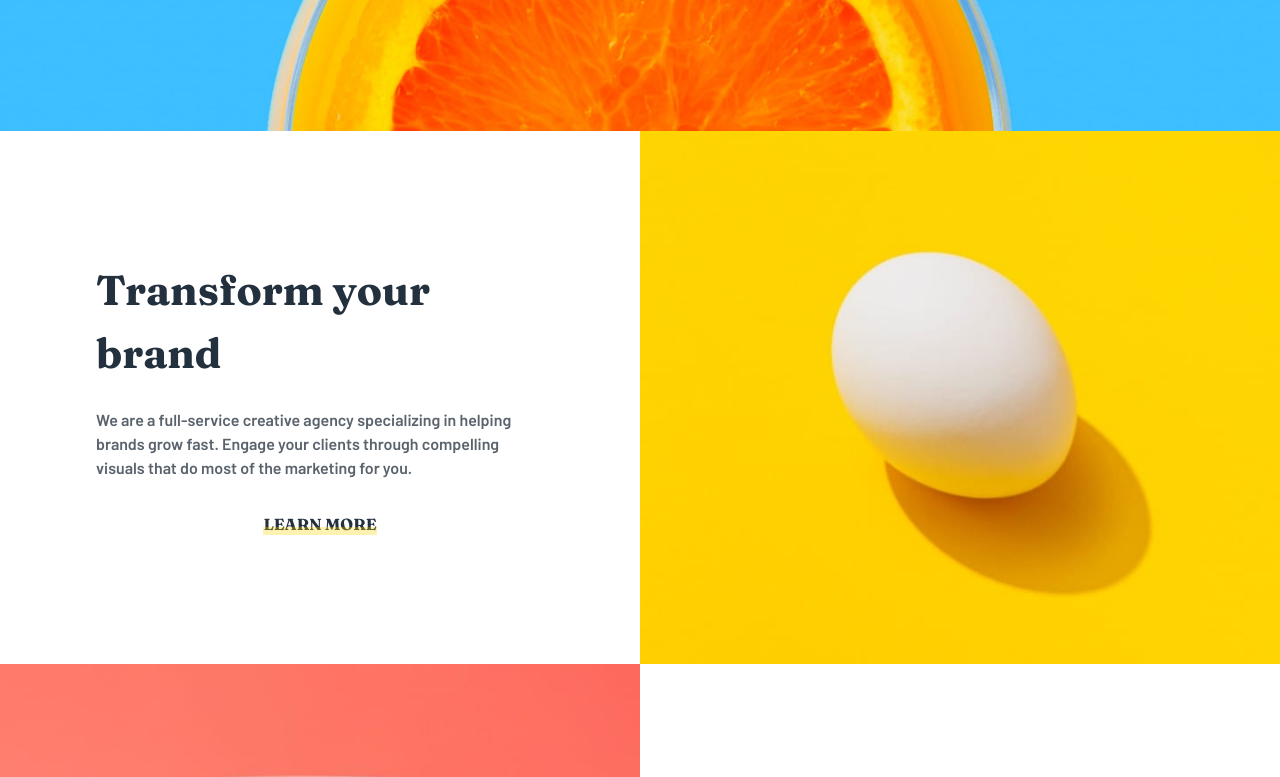
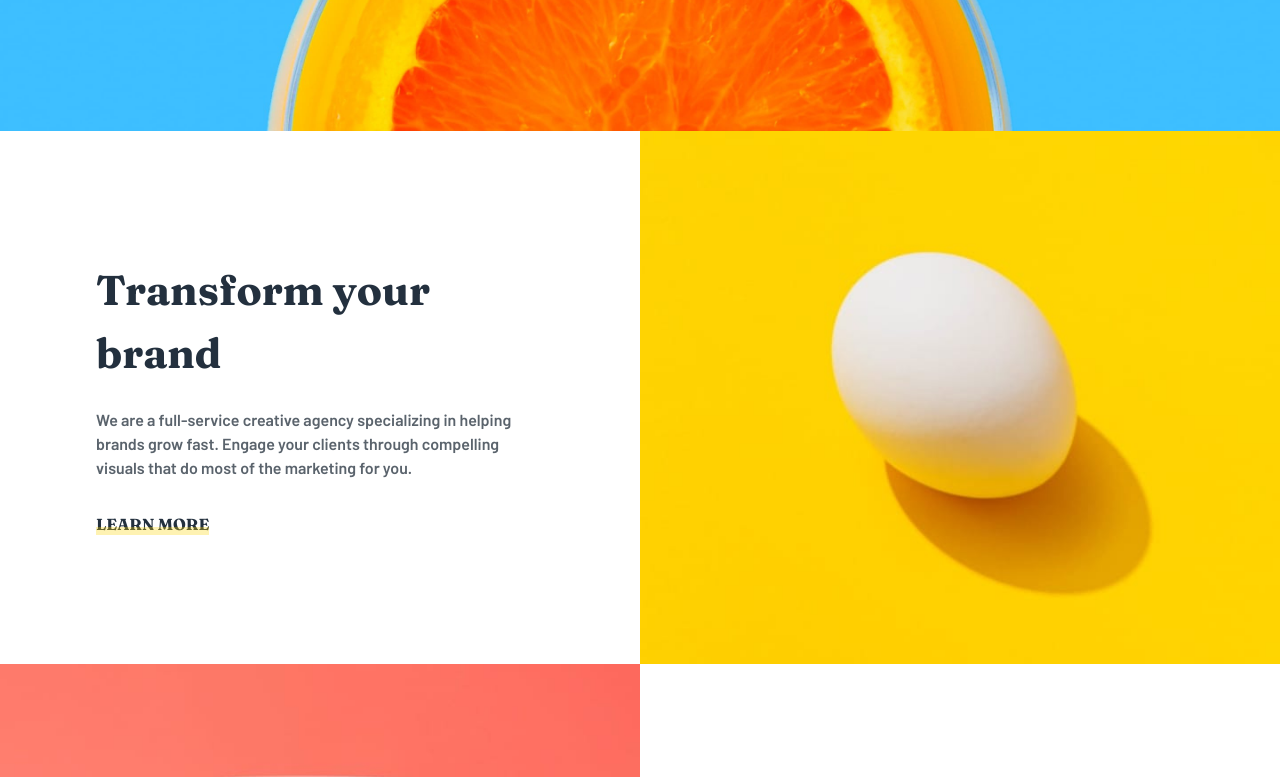
Before and after one commit to AlessioScarfone/sunnyside-agency, a React (Create React App) app: page / in a window 1280 px wide. Shown: the part 580-1357 px from the top of the page. Built offline with nearby package versions, Linux system fonts and the light colour scheme.

Commit message:
fix "learn mode" positon

```diff
--- a/src/components/reusable/TextSection.tsx
+++ b/src/components/reusable/TextSection.tsx
@@ -13,7 +13,7 @@ const Container = styled.div<{ linkColor?: string }>`
   display: flex;
   flex-direction: column;
   justify-content: center;
-  align-items: center;
+  /* align-items: center; */
   padding: 3rem;
   max-width: 100%;
   min-height: 350px;
@@ -39,6 +39,7 @@ const Container = styled.div<{ linkColor?: string }>`
     font-weight: bold;
     font-family: "Fraunces", serif;
     color: var(--veryDarkBlue);
+    width: fit-content;
 
     &:before {
       content: "";
```
